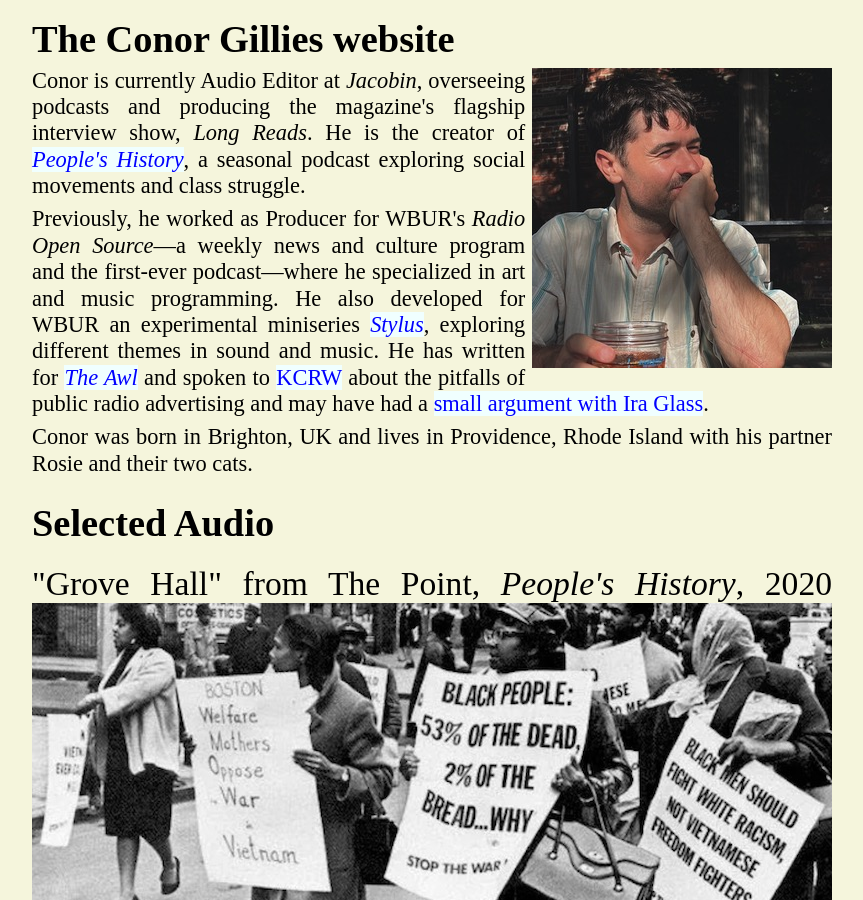
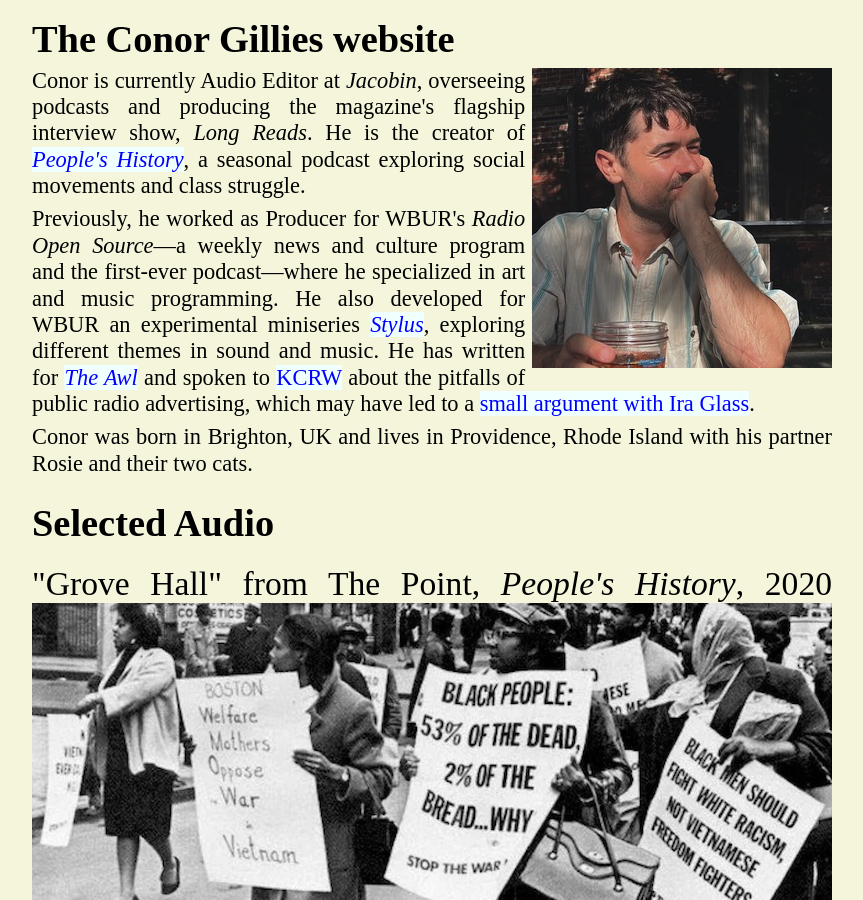
Before and after one commit to huihuiandilly/huihuiandilly.github.io, a Jekyll site: the page built from index.html, in a window 1280 px wide and 900 px high. Shown: the whole window, without its empty margins (208-1071 px from the left). Built offline with Jekyll 4.4.1, drawn with Linux system fonts in a browser that asks for light colours.

Commit message:
Update index.html

```diff
--- a/index.html
+++ b/index.html
@@ -6,7 +6,7 @@
 	<br>
 	<p2><b>The Conor Gillies website</b></p2><br/>
 	<p><img class="profile" src="/pics/profile.jpg" alt="photo of Conor" width="20%" style="float:right">Conor is currently Audio Editor at <i>Jacobin</i>, overseeing podcasts and producing the magazine's flagship interview show, <i>Long Reads</i>. He is the creator of <a href="http://www.peopleshistorypod.net" target="_blank"><i>People's History</i></a>, a seasonal podcast exploring social movements and class struggle.</p>
-	<p>Previously, he worked as Producer for WBUR's <i>Radio Open Source</i>—a weekly news and culture program and the first-ever podcast—where he specialized in art and music programming. He also developed for WBUR an experimental miniseries <a href="https://stylusradio.org/series-1" target="_blank"><i>Stylus</i></a>, exploring different themes in sound and music. He has written for <a href="http://web.archive.org/web/20220808081557/https://www.theawl.com/2015/05/podcasting-and-the-selling-of-public-radio/" target="_blank"><i>The Awl</i></a> and spoken to <a href="https://www.kcrw.com/news/shows/to-the-point/public-radio-capitalism-and-native-advertising/native-advertising-and-audience-trust" target="_blank">KCRW</a> about the pitfalls of public radio advertising and may have had a <a href="https://current.org/2015/05/the-pub-19-podcast-advertising-ethics-ira-glass-clarifies-capitalism-remark-membership-video-on-demand-what-young-public-media-people-want/" target="_blank">small argument with Ira Glass</a>.</p>
+	<p>Previously, he worked as Producer for WBUR's <i>Radio Open Source</i>—a weekly news and culture program and the first-ever podcast—where he specialized in art and music programming. He also developed for WBUR an experimental miniseries <a href="https://stylusradio.org/series-1" target="_blank"><i>Stylus</i></a>, exploring different themes in sound and music. He has written for <a href="http://web.archive.org/web/20220808081557/https://www.theawl.com/2015/05/podcasting-and-the-selling-of-public-radio/" target="_blank"><i>The Awl</i></a> and spoken to <a href="https://www.kcrw.com/news/shows/to-the-point/public-radio-capitalism-and-native-advertising/native-advertising-and-audience-trust" target="_blank">KCRW</a> about the pitfalls of public radio advertising, which may have led to a <a href="https://current.org/2015/05/the-pub-19-podcast-advertising-ethics-ira-glass-clarifies-capitalism-remark-membership-video-on-demand-what-young-public-media-people-want/" target="_blank">small argument with Ira Glass</a>.</p>
 	<p>Conor was born in Brighton, UK and lives in Providence, Rhode Island with his partner Rosie and their two cats.</p>
 	<br>
 
```
